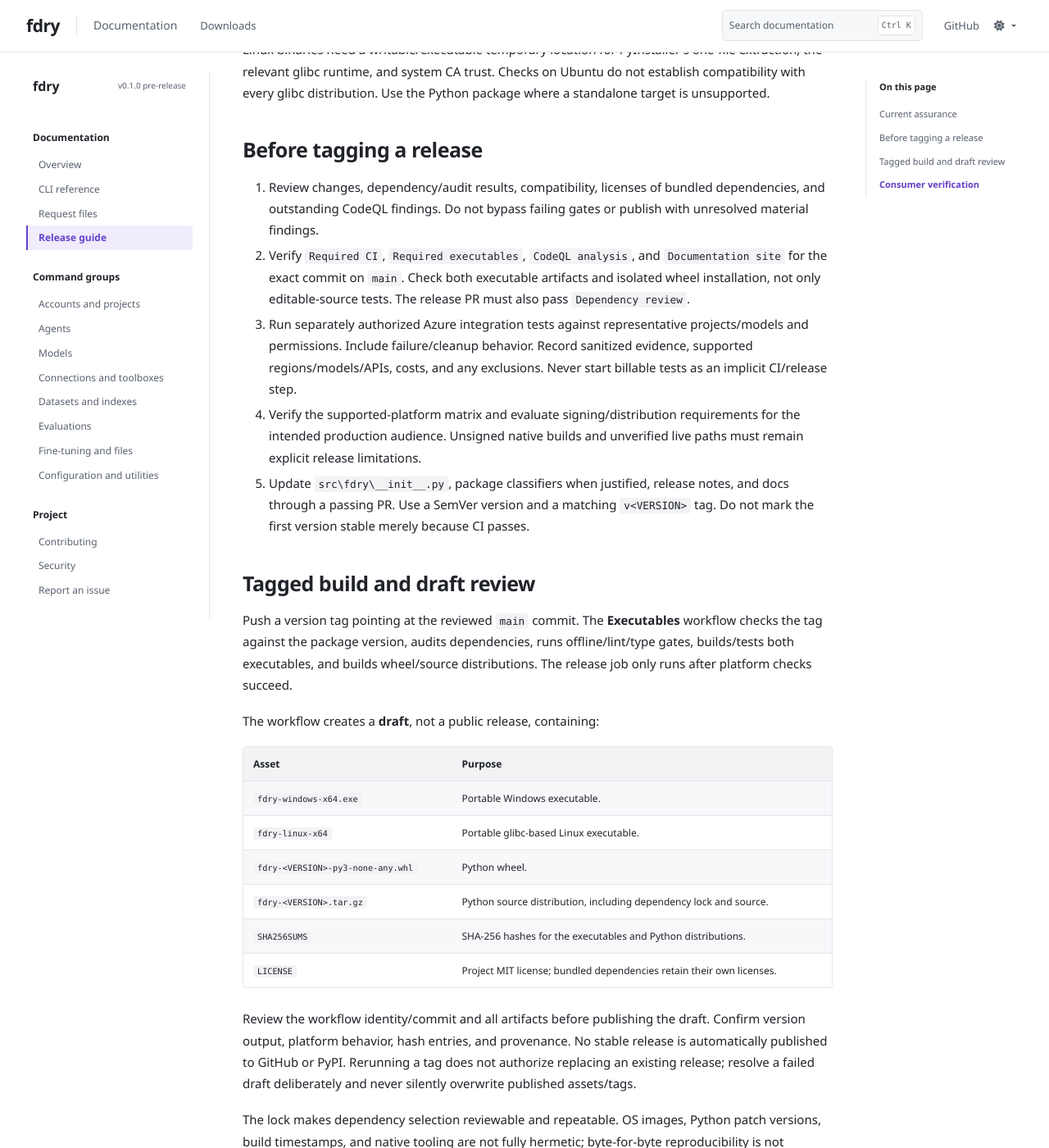
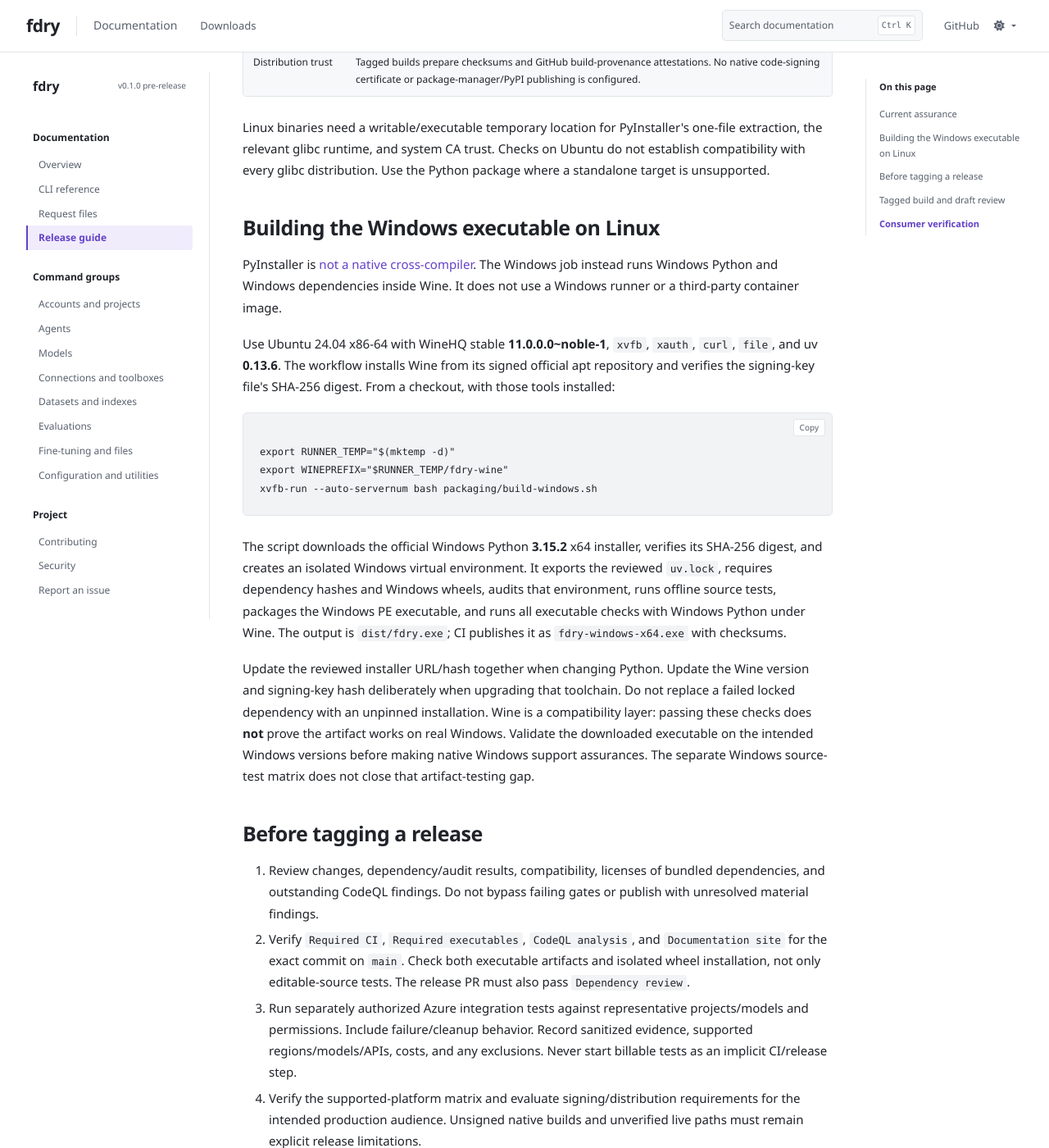
Before and after one commit to georgeollis/fdry, an MkDocs documentation site: the page built from docs/releasing.md, in a window 1280 px wide and 1400 px high, scrolled down 1013 px. Shown: the whole window at 82% size. Built offline with MkDocs 1.6.1, drawn with Linux system fonts in a browser that asks for light colours; some of the changed text lies outside the part shown.

Commit message:
Build and validate the Windows executable on Linux with Wine
Use hash-verified Windows Python 3.15.2 and Wine 11, install hash-locked Windows wheels, and retain offline source and executable checks. Document the native Windows artifact-validation gap.

Co-authored-by: Copilot <223556219+Copilot@users.noreply.github.com>

````diff
--- a/docs/releasing.md
+++ b/docs/releasing.md
@@ -3,18 +3,20 @@
 ## Current assurance
 
 The repository is hardened for reviewed changes, locked dependency installation,
-offline contract testing, and gated Windows/Linux builds. That is **not**
+offline contract testing, and gated Linux and Wine-based Windows builds. That is **not**
 certification of production behavior against Azure. The package remains marked
 alpha until maintainers have evidence for a stable support commitment.
 
 The [v0.1.0 pre-release](https://github.com/georgeollis/fdry/releases/tag/v0.1.0)
 provides the initial Windows/Linux executables and Python distributions.
 Its offline-only validation and unsigned-native-code limitations remain in effect.
+That release's Windows executable was built natively with Python 3.13; the
+Linux/Wine workflow below applies to subsequent builds, not the existing assets.
 
 | Area | Coverage / limitation |
 |------|-----------------------|
 | Python package | Windows/Linux CI on Python 3.10, 3.13, and 3.15; wheel and source distribution build/metadata checks; isolated wheel-install smoke test. |
-| Windows executable | x86-64 standalone build on `windows-latest`, Python 3.13; all command-help paths, config persistence, and offline SDK imports/auth failures. No MSI/ARM64 build. |
+| Windows executable | x86-64 standalone build on Ubuntu 24.04 using Windows Python 3.15.2 and PyInstaller under Wine 11; all command-help paths, config persistence, and offline SDK imports/auth failures run under Wine. No native Windows executable validation, MSI, or ARM64 build. Native Windows source tests are separate from artifact validation. |
 | Linux executable | x86-64 build on Ubuntu 22.04, Python 3.13; same black-box checks. Targets glibc 2.35+. No Alpine/musl, ARM64, or macOS binary support. Other Linux distributions are not individually certified. |
 | Dependencies | `uv.lock` pins resolved inputs/hashes; audits run in CI and weekly. Python-version/platform markers can select different locked versions. Public pip installs still resolve declared ranges. |
 | Code and repository | Ruff, formatting, strict mypy, CodeQL, dependency review, pinned actions, strict documentation-site builds, required PR/check gates, protected linear history. |
@@ -25,6 +27,39 @@ Linux binaries need a writable/executable temporary location for PyInstaller's
 one-file extraction, the relevant glibc runtime, and system CA trust.
 Checks on Ubuntu do not establish compatibility with every glibc distribution.
 Use the Python package where a standalone target is unsupported.
+
+## Building the Windows executable on Linux
+
+PyInstaller is [not a native cross-compiler](https://pyinstaller.org/en/stable/).
+The Windows job instead runs Windows Python and Windows dependencies inside
+Wine. It does not use a Windows runner or a third-party container image.
+
+Use Ubuntu 24.04 x86-64 with WineHQ stable **11.0.0.0~noble-1**, `xvfb`, `xauth`,
+`curl`, `file`, and uv **0.13.6**. The workflow installs Wine from its signed
+official apt repository and verifies the signing-key file's SHA-256 digest.
+From a checkout, with those tools installed:
+
+```bash
+export RUNNER_TEMP="$(mktemp -d)"
+export WINEPREFIX="$RUNNER_TEMP/fdry-wine"
+xvfb-run --auto-servernum bash packaging/build-windows.sh
+```
+
+The script downloads the official Windows Python **3.15.2** x64 installer,
+verifies its SHA-256 digest, and creates an isolated Windows virtual environment.
+It exports the reviewed `uv.lock`, requires dependency hashes and Windows
+wheels, audits that environment, runs offline source tests, packages the
+Windows PE executable, and runs all executable checks with Windows Python
+under Wine. The output is `dist/fdry.exe`; CI publishes it as
+`fdry-windows-x64.exe` with checksums.
+
+Update the reviewed installer URL/hash together when changing Python. Update
+the Wine version and signing-key hash deliberately when upgrading that toolchain.
+Do not replace a failed locked dependency with an unpinned installation.
+Wine is a compatibility layer: passing these checks does **not** prove the
+artifact works on real Windows. Validate the downloaded executable on the
+intended Windows versions before making native Windows support assurances.
+The separate Windows source-test matrix does not close that artifact-testing gap.
 
 ## Before tagging a release
 
````
Also changed, not shown: CONTRIBUTING.md (+9 -4 lines), README.md (+17 -11 lines), 3 other files.
